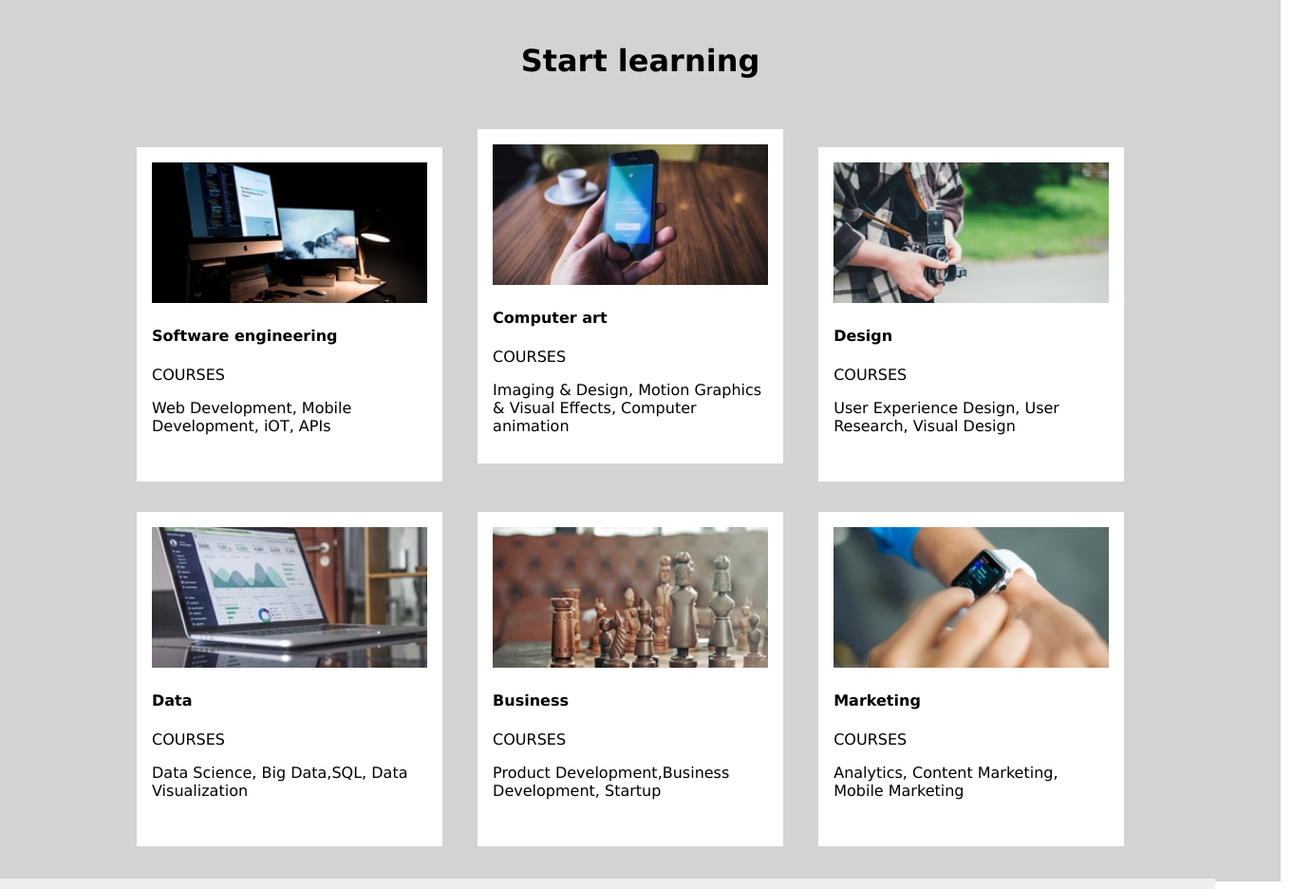
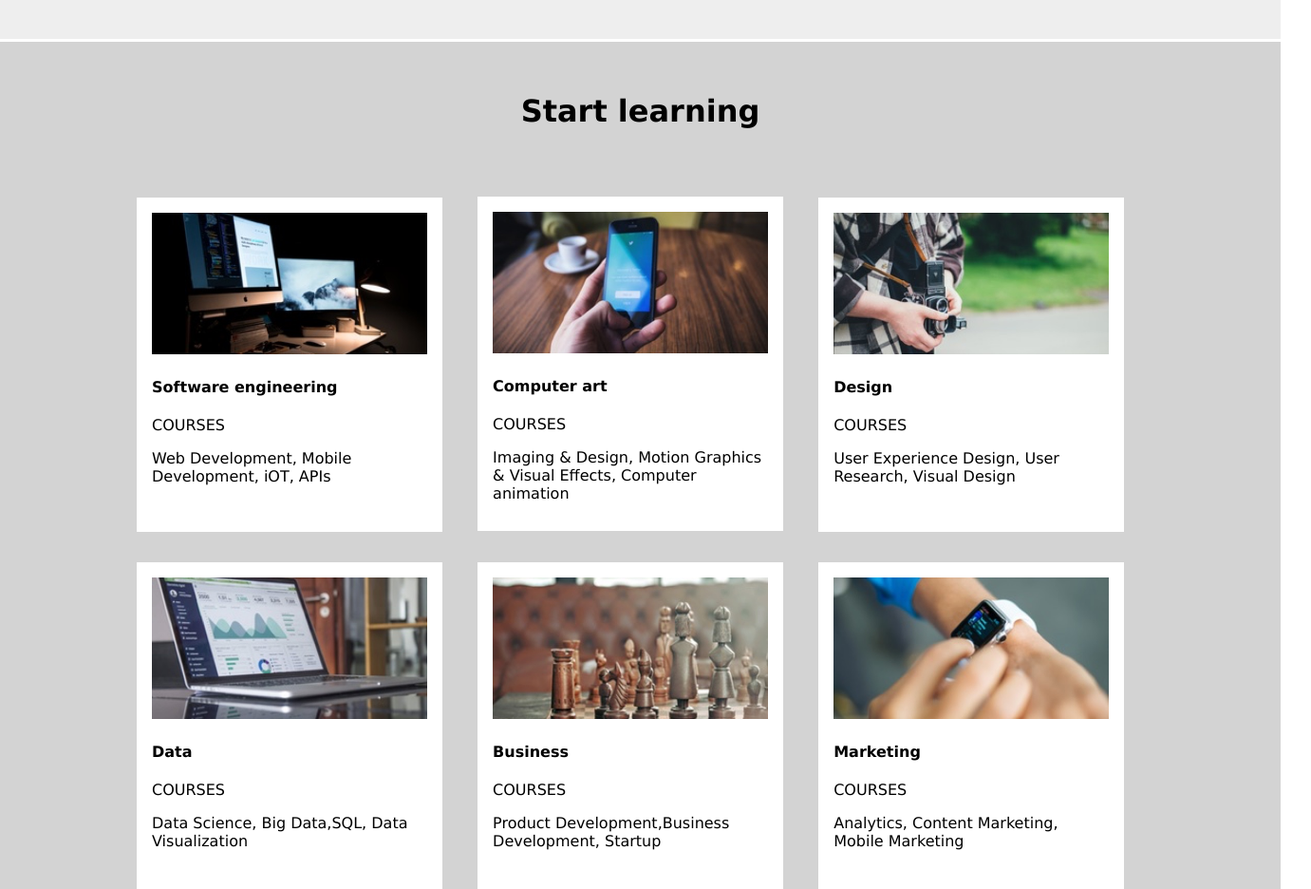
Before and after one commit to Juan151820/colmar-academy, a plain HTML site: page index.html in a window 1280 px wide. Shown: the part 1480-2416 px from the top of the page at 95% size, 1381 px wide, since content can reach past the window. Drawn offline with Linux system fonts and the light colour scheme.

Commit message:
Added HTML height & CSS Styles

```diff
--- a/index.html
+++ b/index.html
@@ -79,7 +79,7 @@
                     <span>COURSES</span>
                     <p>Web Development, Mobile Development, iOT, APIs</p>
                 </div>
-                <div class="start">
+                <div id="art" class="start">
                     <img src="resources/images/course-computer-art.jpg">
                     <h4>Computer art</h4>
                     <span>COURSES</span>
--- a/resources/css/style.css
+++ b/resources/css/style.css
@@ -1,6 +1,13 @@
+html {
+    height: 3300px;
+    width: 1349px;
+}
+
+
 body {
     font-family: Verdana, Geneva, Tahoma, sans-serif;
     margin: 0;
+    height: 3200px;
 
 }
 
@@ -217,6 +224,11 @@ nav a {
     height: auto;
 }
 
+#art {
+    position: relative;
+    top: 18px;
+}
+
  /* THESIS EXHIBIT SECTION */
 
 .thesis-exhibit {
```
